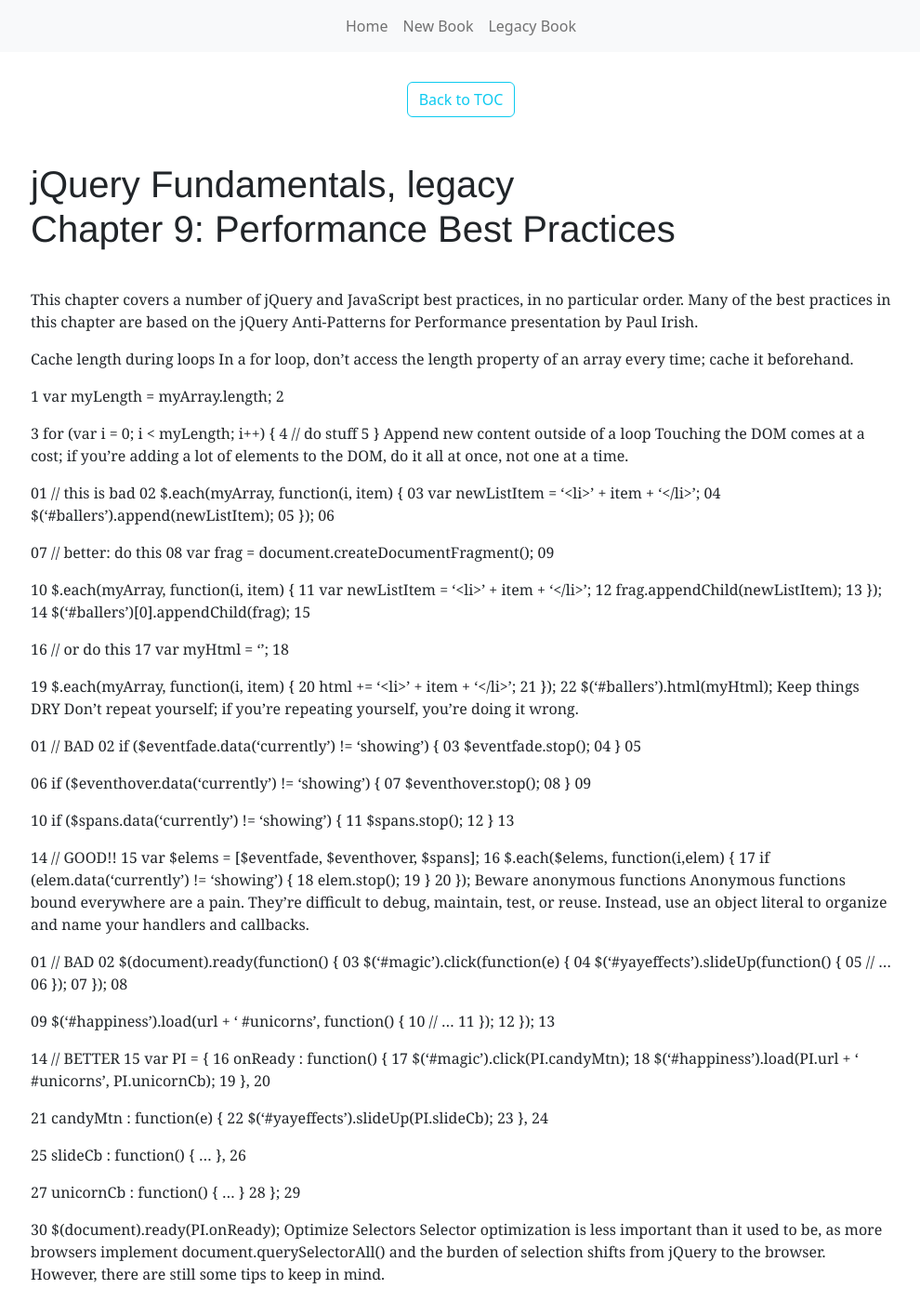
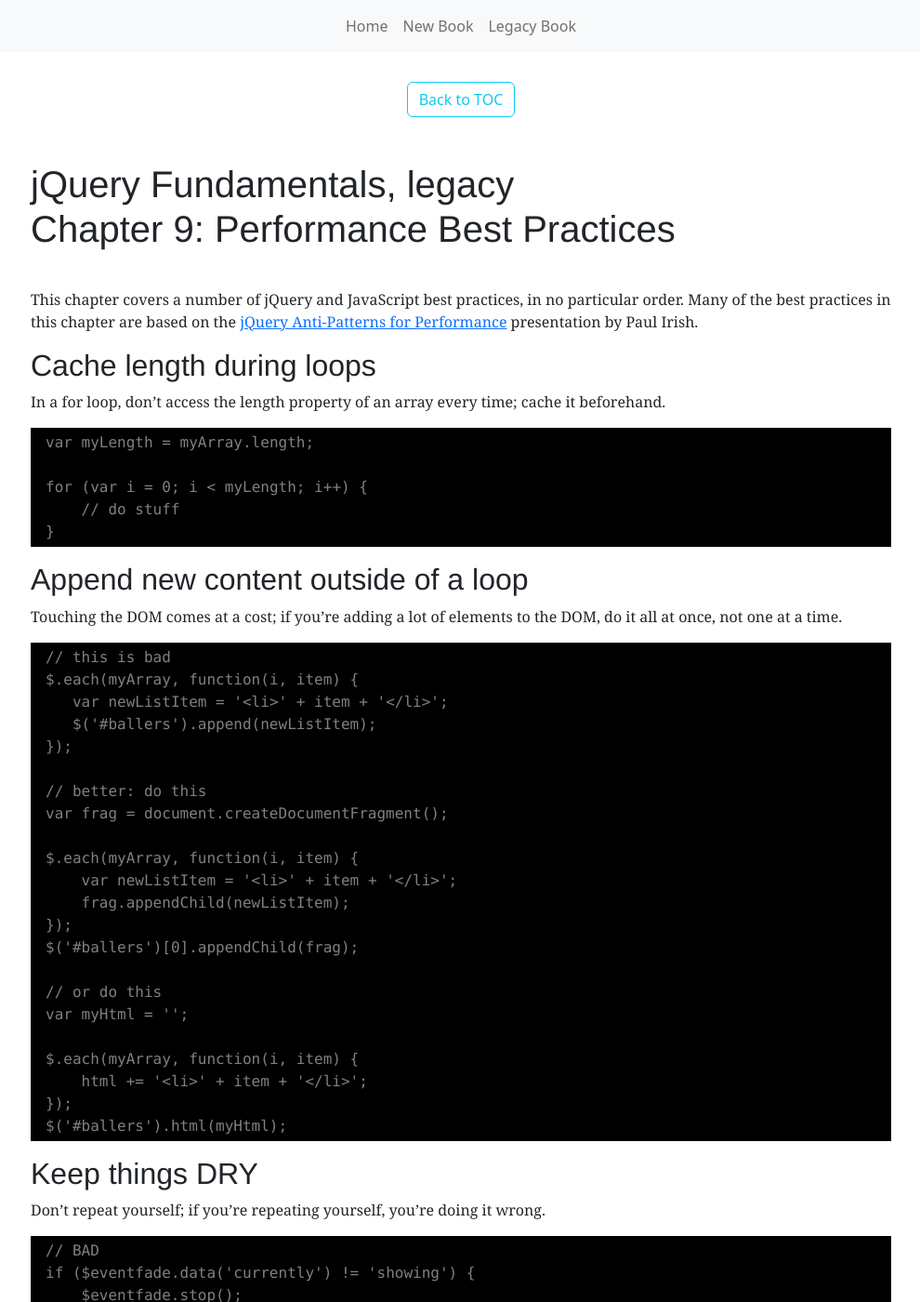
Before and after one commit to dan-carroll/jquery-fundamentals, a Jekyll site: the page built from legacy/ch09-best-practices.md, in a window 1280 px wide and 1400 px high. Shown: the whole window at 93% size, without its empty margins (144-1134 px from the left). Built offline with Jekyll 4.4.1, drawn with Linux system fonts in a browser that asks for light colours; some of the changed text lies outside the part shown.

Commit message:
Update ch09-best-practices.md

````diff
--- a/legacy/ch09-best-practices.md
+++ b/legacy/ch09-best-practices.md
@@ -10,190 +10,129 @@ page: legacy-book-chapter09
 
 # {{ page.title }} <br> Chapter {{ page.chapter }}: {{ page.sub-title }}
 
-This chapter covers a number of jQuery and JavaScript best practices, in no particular order. Many of the best practices in this chapter are based on the jQuery Anti-Patterns for Performance presentation by Paul Irish.
+This chapter covers a number of jQuery and JavaScript best practices, in no particular order. Many of the best practices in this chapter are based on the [jQuery Anti-Patterns for Performance](http://paulirish.com/perf) presentation by Paul Irish.
 
-Cache length during loops
+## Cache length during loops
+
 In a for loop, don't access the length property of an array every time; cache it beforehand.
 
-1
+```js
 var myLength = myArray.length;
-2
 
-3
 for (var i = 0; i < myLength; i++) {
-4
     // do stuff
-5
 }
-Append new content outside of a loop
+```
+
+## Append new content outside of a loop
+
 Touching the DOM comes at a cost; if you're adding a lot of elements to the DOM, do it all at once, not one at a time.
 
-01
+```js
 // this is bad
-02
 $.each(myArray, function(i, item) {
-03
    var newListItem = '<li>' + item + '</li>';
-04
    $('#ballers').append(newListItem);
-05
 });
-06
 
-07
 // better: do this
-08
 var frag = document.createDocumentFragment();
-09
 
-10
 $.each(myArray, function(i, item) {
-11
     var newListItem = '<li>' + item + '</li>';
-12
     frag.appendChild(newListItem);
-13
 });
-14
 $('#ballers')[0].appendChild(frag);
-15
 
-16
 // or do this
-17
 var myHtml = '';
-18
 
-19
 $.each(myArray, function(i, item) {
-20
     html += '<li>' + item + '</li>';
-21
 });
-22
 $('#ballers').html(myHtml);
-Keep things DRY
+```
+
+## Keep things DRY
+
 Don't repeat yourself; if you're repeating yourself, you're doing it wrong.
 
-01
+```js
 // BAD
-02
 if ($eventfade.data('currently') != 'showing') {
-03
     $eventfade.stop();
-04
 }
-05
 
-06
 if ($eventhover.data('currently') != 'showing') {
-07
     $eventhover.stop();
-08
 }
-09
 
-10
 if ($spans.data('currently') != 'showing') {
-11
     $spans.stop();
-12
 }
-13
 
-14
 // GOOD!!
-15
 var $elems = [$eventfade, $eventhover, $spans];
-16
 $.each($elems, function(i,elem) {
-17
     if (elem.data('currently') != 'showing') {
-18
         elem.stop();
-19
     }
-20
 });
-Beware anonymous functions
+```
+
+## Beware anonymous functions
+
 Anonymous functions bound everywhere are a pain. They're difficult to debug, maintain, test, or reuse. Instead, use an object literal to organize and name your handlers and callbacks.
 
-01
+```js
 // BAD
-02
 $(document).ready(function() {
-03
     $('#magic').click(function(e) {
-04
         $('#yayeffects').slideUp(function() {
-05
             // ...
-06
         });
-07
     });
-08
 
-09
     $('#happiness').load(url + ' #unicorns', function() {
-10
         // ...
-11
     });
-12
 });
-13
 
-14
 // BETTER
-15
 var PI = {
-16
     onReady : function() {
-17
         $('#magic').click(PI.candyMtn);
-18
         $('#happiness').load(PI.url + ' #unicorns', PI.unicornCb);
-19
     },
-20
 
-21
     candyMtn : function(e) {
-22
         $('#yayeffects').slideUp(PI.slideCb);
-23
     },
-24
 
-25
     slideCb : function() { ... },
-26
 
-27
     unicornCb : function() { ... }
-28
 };
-29
 
-30
 $(document).ready(PI.onReady);
-Optimize Selectors
-Selector optimization is less important than it used to be, as more browsers implement document.querySelectorAll() and the burden of selection shifts from jQuery to the browser. However, there are still some tips to keep in mind.
+```
 
-ID-Based Selectors
+## Optimize Selectors
+
+Selector optimization is less important than it used to be, as more browsers implement `document.querySelectorAll()` and the burden of selection shifts from jQuery to the browser. However, there are still some tips to keep in mind.
+
+### ID-Based Selectors
+
 Beginning your selector with an ID is always best.
 
-1
+```js
 // fast
-2
 $('#container div.robotarm');
-3
 
-4
 // super-fast
-5
 $('#container').find('div.robotarm');
+```
+
 The $.fn.find approach is faster because the first selection is handled without going through the Sizzle selector engine — ID-only selections are handled using document.getElementById(), which is extremely fast because it is native to the browser.
 
 Specificity
````
